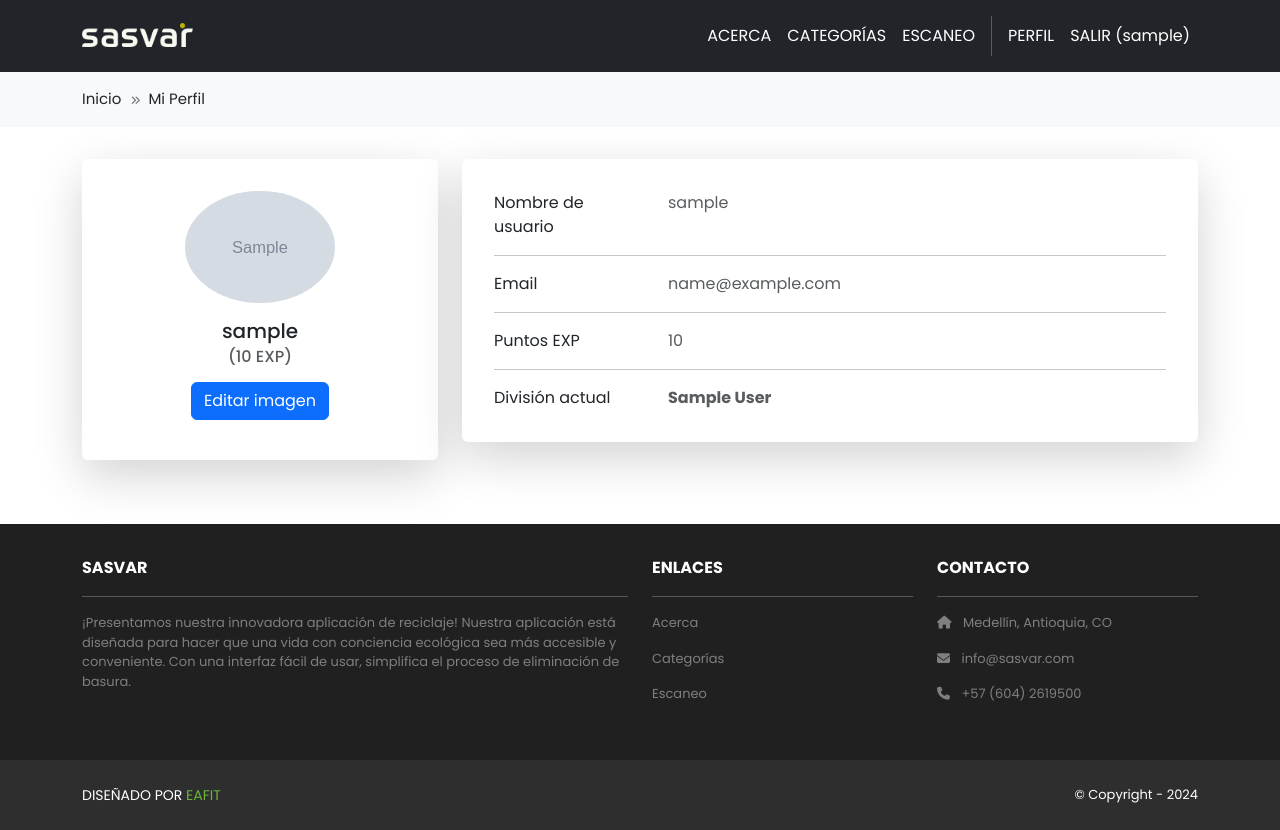
After one commit to danielgara/sasvar, a Django app: page /cuentas/perfil in a window 1280 px wide. The commit adds this page. Run offline with Django 4.2, Linux system fonts and the light colour scheme; a user stored in the database is signed in; tables that the repository leaves empty hold one stand-in row (values such as "Sample post"); grey boxes marked "Sample" are stand-in pictures; some libraries are stand-ins or nearby versions.

Commit message:
imp: profile

```diff
--- /dev/null
+++ b/accounts/templates/profile.html
@@ -0,0 +1,84 @@
+{% extends 'base.html' %}
+{% block content %}
+{% load static %}
+<div class="p-3">
+  <div class="container">
+    <div class="row mt-3">
+      <div class="col-lg-4">
+        <div class="card mb-4 shadow-lg p-3 mb-5 bg-white rounded border-0">
+          <form method="post" enctype="multipart/form-data" id="profilePicForm">
+            {% csrf_token %}
+            <div class="card-body text-center ">
+              {% if viewData.user.profile_picture %}
+              <img src="{{ viewData.user.profile_picture.url }}" alt="avatar"
+                class="rounded-circle img-fluid img-profile">
+              {% else %}
+              <img src="{% static 'images/ava3.webp' %}" alt="avatar"
+                class="rounded-circle img-fluid img-profile">
+              {% endif %}
+              <h5 class="my-3 mb-1">{{ viewData.user.username }}</h5>
+              <h6 class="text-muted mb-3">({{ viewData.user.experience_points }} EXP)</h6>
+              <div class="d-flex justify-content-center mb-2">
+                <input type="file" id="profilePicInput" name="profile_pic" style="display: none;">
+                <label for="profilePicInput" class="btn btn-primary">Editar imagen</label>
+                <button type="submit" class="btn btn-success" style="display: none;">Guardar</button>
+              </div>
+            </div>
+          </form>
+        </div>
+      </div>
+      <div class="col-lg-8">
+        <div class="card mb-4 shadow-lg p-3 mb-5 bg-white rounded border-0">
+          <div class="card-body">
+            <div class="row">
+              <div class="col-sm-3">
+                <p class="mb-0">Nombre de usuario</p>
+              </div>
+              <div class="col-sm-9">
+                <p class="text-muted mb-0">{{ viewData.user.username }}</p>
+              </div>
+            </div>
+            <hr>
+            <div class="row">
+              <div class="col-sm-3">
+                <p class="mb-0">Email</p>
+              </div>
+              <div class="col-sm-9">
+                <p class="text-muted mb-0">{{ viewData.user.email }}</p>
+              </div>
+            </div>
+            <hr>
+            <div class="row">
+              <div class="col-sm-3">
+                <p class="mb-0">Puntos EXP</p>
+              </div>
+              <div class="col-sm-9">
+                <p class="text-muted mb-0">{{ viewData.user.experience_points }}</p>
+              </div>
+            </div>
+            <hr>
+            <div class="row">
+              <div class="col-sm-3">
+                <p class="mb-0">División actual</p>
+              </div>
+              <div class="col-sm-9">
+                <p class="text-muted mb-0 fw-bold">{{ viewData.ranking.name }}</p>
+              </div>
+            </div>
+          </div>
+        </div>
+      </div>
+    </div>
+  </div>
+</div>
+
+<!-- JavaScript code -->
+<script>
+    $(document).ready(function() {
+        $('#profilePicInput').on('change', function() {
+            $('#profilePicForm').submit();
+        });
+    });
+</script>
+
+{% endblock content %}
--- a/accounts/urls.py
+++ b/accounts/urls.py
@@ -5,4 +5,5 @@ urlpatterns = [
     path('cerrar-sesion', views.custom_logout, name='accounts.logout'),
     path('iniciar-sesion', views.custom_login, name='accounts.login'),
     path('registro', views.signup, name='accounts.signup'),
+    path('perfil', views.profile, name='accounts.profile'),
 ]
--- a/accounts/views.py
+++ b/accounts/views.py
@@ -3,7 +3,7 @@ from django.contrib.auth.decorators import login_required
 from django.contrib.auth import login, logout, authenticate
 from django.shortcuts import redirect
 from .forms import UserCreateForm
-from .models import User
+from .models import User, Ranking
 from django.db import IntegrityError
 
 
@@ -69,3 +69,23 @@ def signup(request):
 
         viewData["form"] = form
         return render(request, 'signup.html', {"viewData": viewData})
+
+
+@login_required
+def profile(request):
+    if request.method == 'POST' and request.FILES.get('profile_pic'):
+        request.user.profile_picture = request.FILES.get('profile_pic')
+        request.user.save()
+        return redirect('accounts.profile')
+
+    viewData = {}
+    viewData["title"] = "Mi Perfil"
+    viewData["breadcrumbItems"] = [
+        {"name": "Inicio", "route": "home.index"},
+        {"name": "Mi Perfil", "route": "accounts.profile"},
+    ]
+    viewData["user"] = request.user
+    user_points = request.user.experience_points
+    user_ranking = Ranking.objects.filter(from_points__lte=user_points, to_points__gte=user_points).first()
+    viewData["ranking"] = user_ranking
+    return render(request, 'profile.html', {"viewData": viewData})
--- a/recycling/settings.py
+++ b/recycling/settings.py
@@ -120,3 +120,6 @@ API_KEY = config('API_KEY', default='')
 AUTH_USER_MODEL = "accounts.User"
 
 LOGIN_URL = '/cuentas/iniciar-sesion'
+
+MEDIA_ROOT = os.path.join(BASE_DIR, 'uploads')
+MEDIA_URL = '/uploads/'
--- a/recycling/static/css/style.css
+++ b/recycling/static/css/style.css
@@ -117,6 +117,10 @@ body {
     display: none;
 }
 
+.img-profile{
+    width: 150px;
+}
+
 /*
 .bg-body-tertiary {
     --bs-bg-opacity: 1;
--- a/recycling/templates/base.html
+++ b/recycling/templates/base.html
@@ -8,6 +8,7 @@
     <link rel="stylesheet" href="https://cdnjs.cloudflare.com/ajax/libs/font-awesome/6.1.1/css/all.min.css">
     <link href="https://fonts.googleapis.com/css2?family=Poppins:wght@300;400;500;600;700&display=swap" rel="stylesheet">
     <script src="https://cdn.jsdelivr.net/npm/bootstrap@5.3.2/dist/js/bootstrap.bundle.min.js"crossorigin="anonymous"></script>
+    <script src="https://code.jquery.com/jquery-3.6.0.min.js"></script>
     <meta name="viewport" content="width=device-width, initial-scale=1" />
     <link rel="shortcut icon" type="image/x-icon" href="{% static 'favicon.ico' %}">
   </head>
@@ -30,6 +31,7 @@
             <a class="nav-link" href="{% url 'scanner.index' %}">ESCANEO</a>
             <div class="vr bg-white mx-2 d-none d-lg-block"></div>
             {% if user.is_authenticated %}
+              <a class="nav-link" href="{% url 'accounts.profile' %}">PERFIL</a>
               <a class="nav-link" href="{% url 'accounts.logout' %}">SALIR ({{ user.username }})</a>
             {% else %}
               <a class="nav-link" href="{% url 'accounts.login' %}">INICIAR SESIÓN</a>
--- a/recycling/urls.py
+++ b/recycling/urls.py
@@ -1,5 +1,7 @@
 from django.contrib import admin
 from django.urls import path, include
+from django.conf import settings
+from django.conf.urls.static import static
 
 urlpatterns = [
     path('', include('home.urls')),
@@ -7,3 +9,5 @@ urlpatterns = [
     path('cuentas/', include('accounts.urls')),
     path('admin/', admin.site.urls),
 ]
+
+urlpatterns += static(settings.MEDIA_URL, document_root=settings.MEDIA_ROOT)
```
Also changed, not shown: recycling/static/images/ava3.webp (added), 1 other file.
